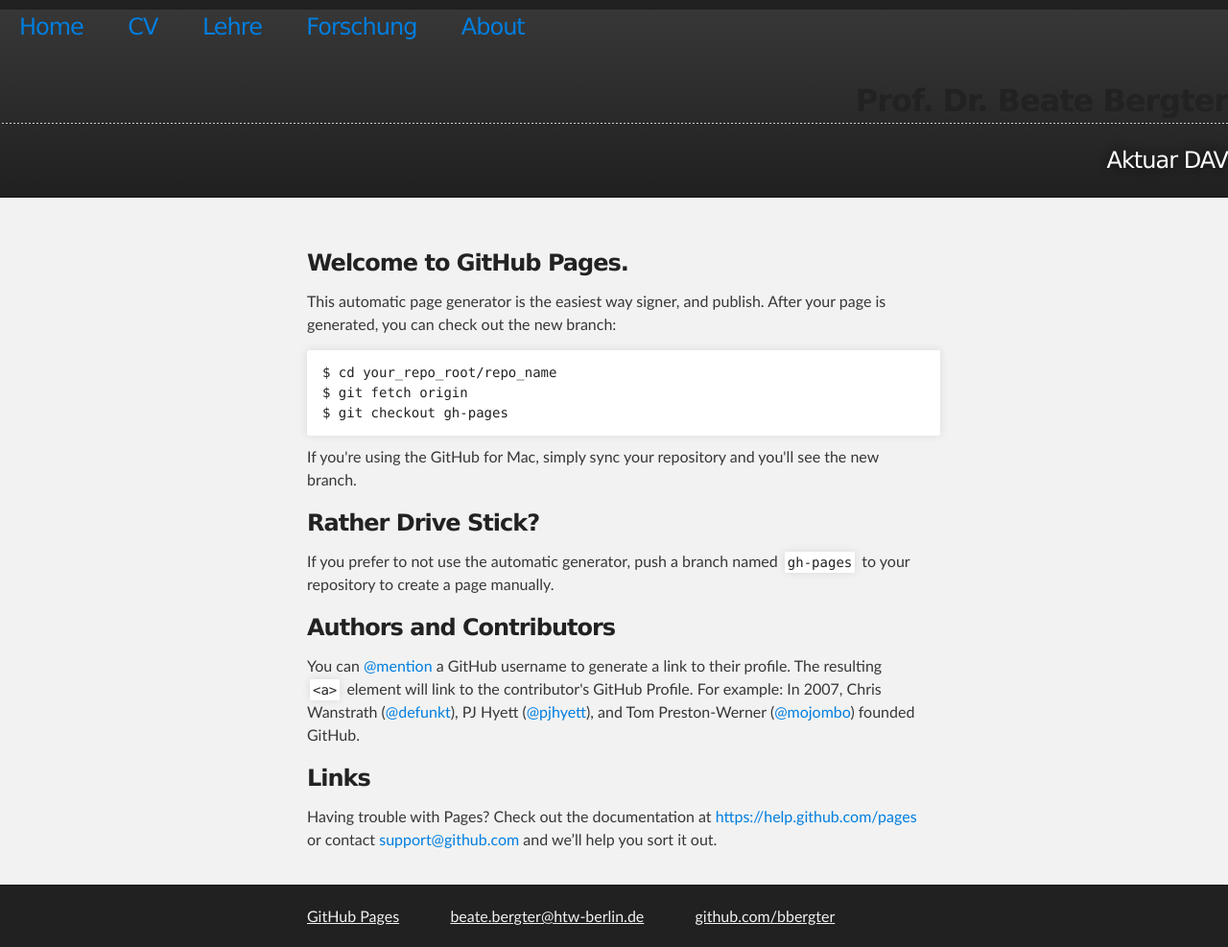
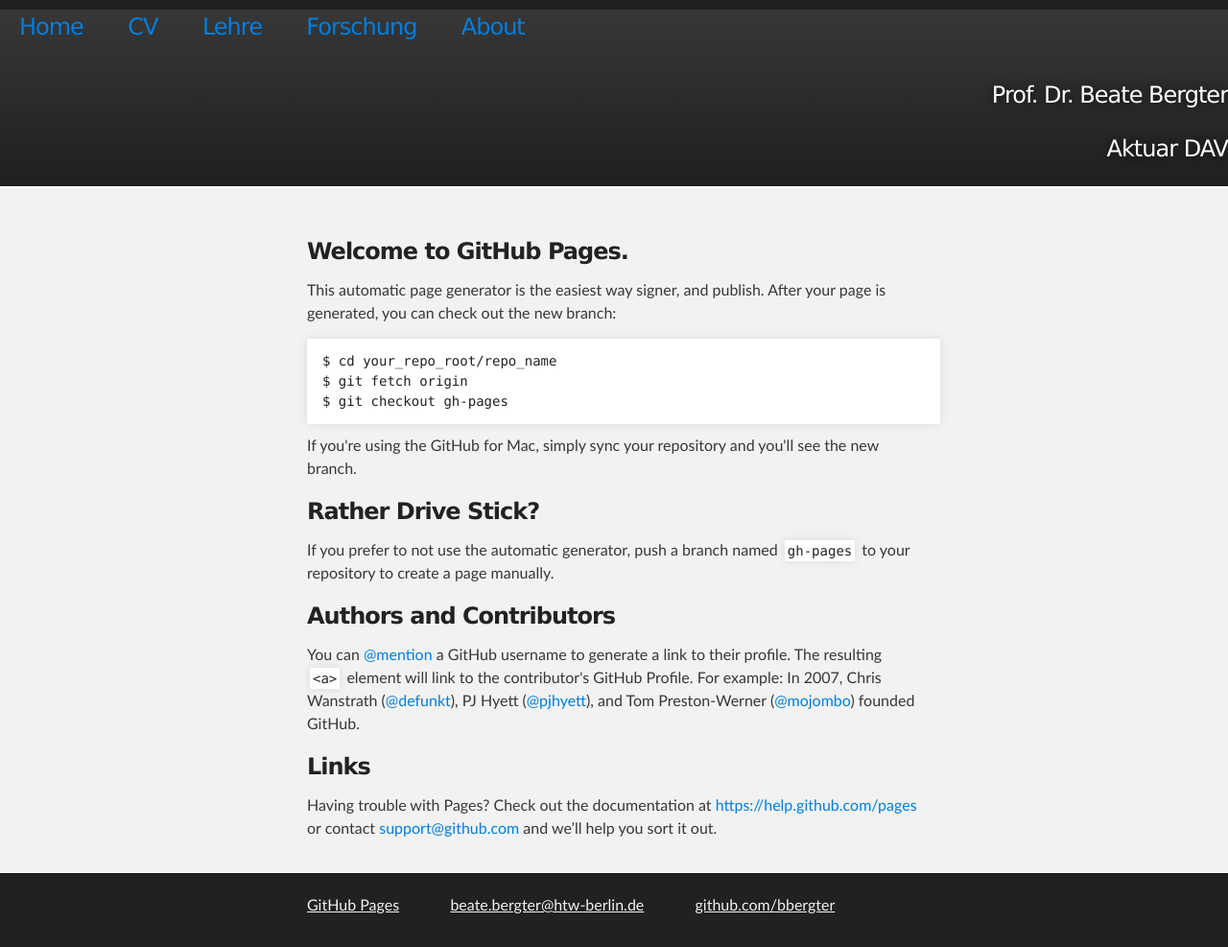
Before and after one commit to bbergter/bbergter, a Jekyll site: the page lehre/index.html, which Jekyll copies as it is, in a window 1280 px wide. Shown: the whole page at 96% size. Built offline with Jekyll 4.4.1, drawn with Linux system fonts in a browser that asks for light colours.

Commit message:
Update index.html

```diff
--- a/lehre/index.html
+++ b/lehre/index.html
@@ -25,7 +25,7 @@
        <!-- <header class="inner">
         <img alt="moi" src="/moi.jpg" height="150" width=auto align="right" hspace="-3" margin-right="-30"> <br>-->
 
-          <h2 align="right" >Prof. Dr. Beate Bergter</h2>
+          <h2 align="right" id="project_tagline">Prof. Dr. Beate Bergter</h2>
           <h2 align="right" id="project_tagline">Aktuar DAV</h2>
 
         </header>
```
